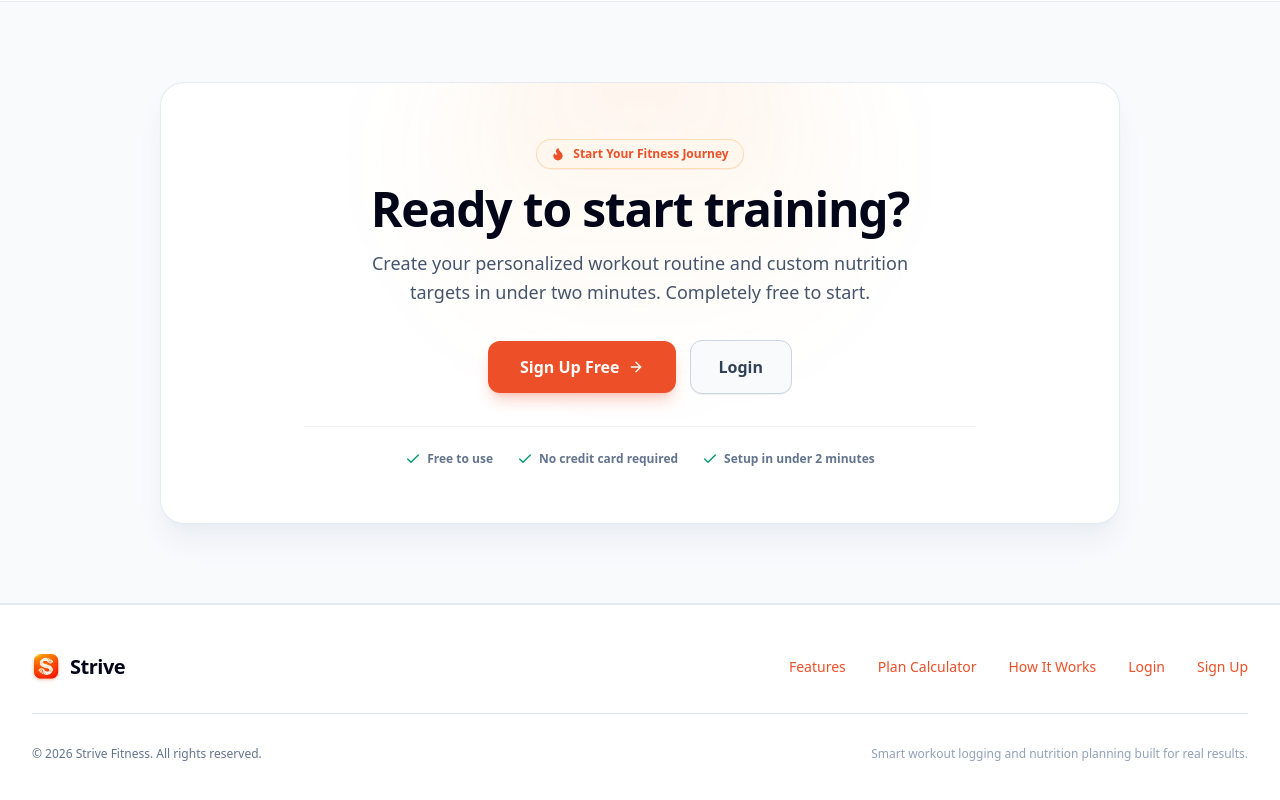
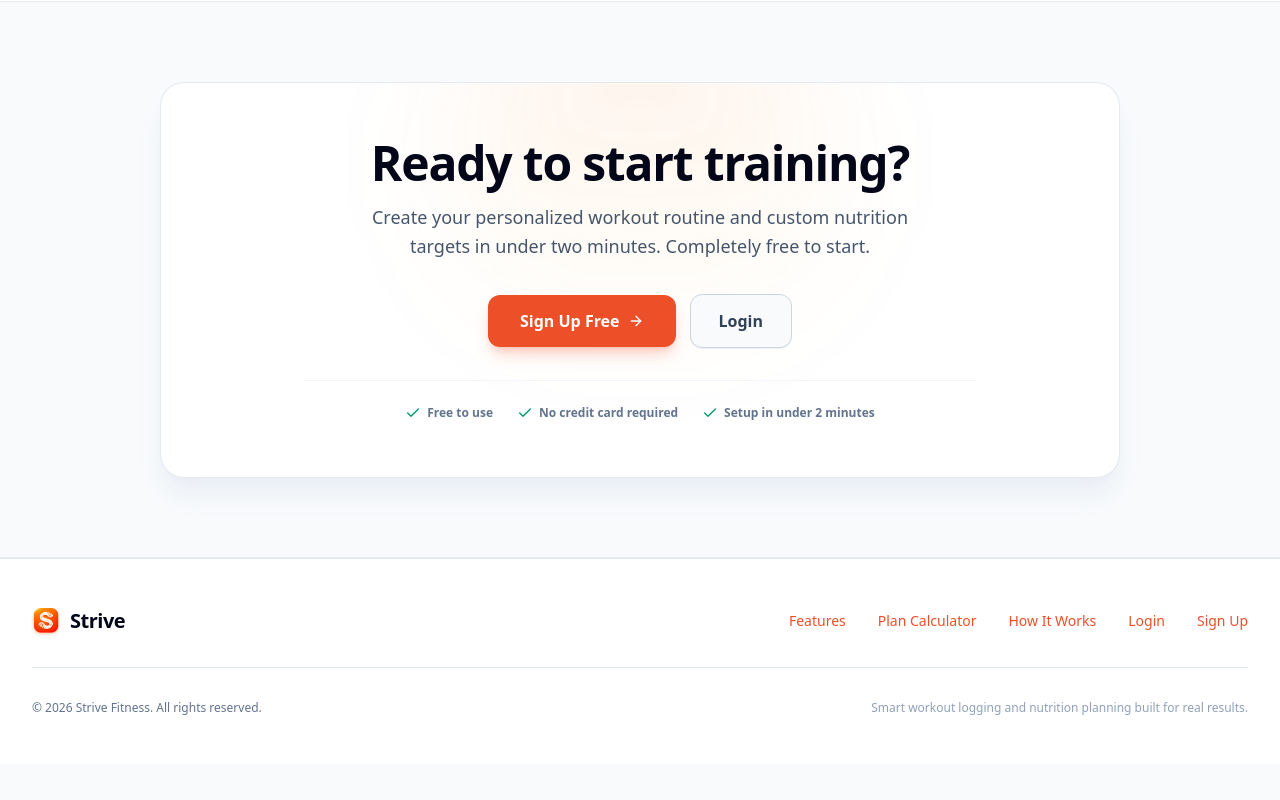
Before and after one commit to josntndr/strive, a Next.js app in the folder frontend/: page / in a window 1280 px wide. Shown: the part 4433-5233 px from the top of the page. After the commit the page ends 5197 px from the top, so only its background shows below. Built offline with nearby package versions, Linux system fonts and the light colour scheme; no server answers.

Commit message:
Remove AI pill badge from CTA section to keep headline clean and human

```diff
--- a/frontend/src/app/page.tsx
+++ b/frontend/src/app/page.tsx
@@ -1480,11 +1480,6 @@ export default function Home() {
                 <div className="absolute -top-24 left-1/2 -translate-x-1/2 w-96 h-96 bg-gradient-to-b from-[#ed4f28]/10 via-amber-500/5 to-transparent rounded-full blur-3xl pointer-events-none" />
 
                 <div className="relative z-10 max-w-2xl mx-auto">
-                  <span className="inline-flex items-center gap-2 px-3.5 py-1.5 rounded-full bg-orange-50 border border-orange-200/80 text-xs font-bold text-[#ed4f28] mb-4 shadow-2xs">
-                    <Flame className="w-3.5 h-3.5 fill-current" />
-                    Start Your Fitness Journey
-                  </span>
-
                   <h2 className="text-3xl sm:text-4xl lg:text-5xl font-black text-slate-950 tracking-tight">
                     Ready to start training?
                   </h2>
```
